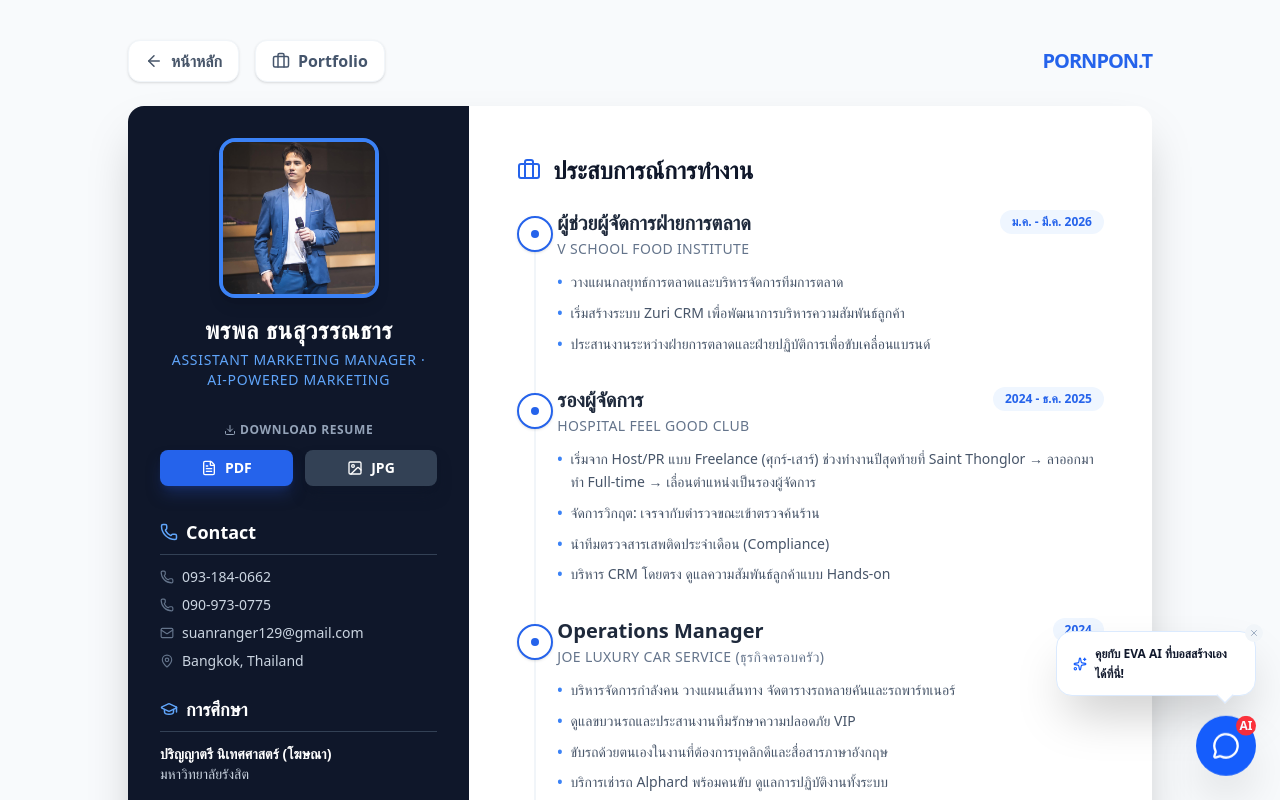
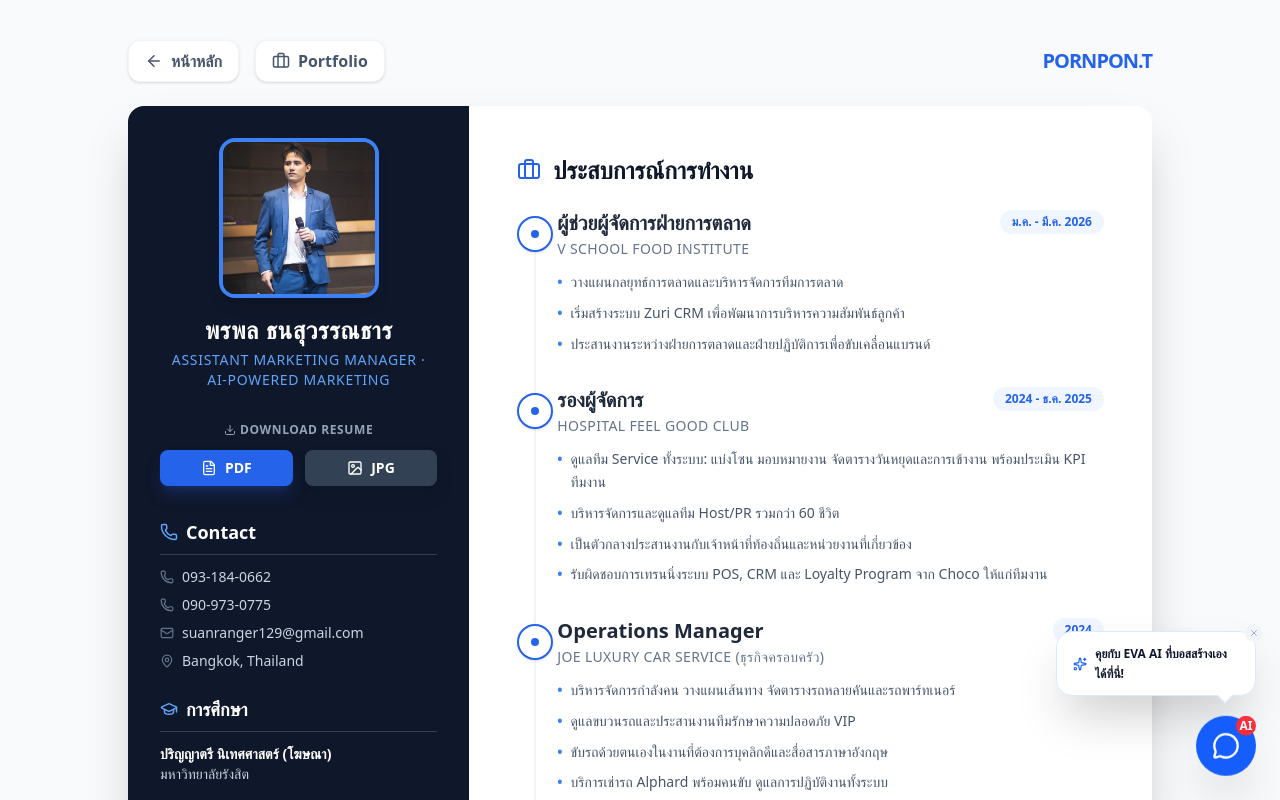
Before and after one commit to Freshair129/resume, a React (Vite) app: page /resume in a window 1280 px wide. Shown: the top 800 px of the page. Built offline with nearby package versions, Linux system fonts and the light colour scheme.

Commit message:
feat: update resume experience for Hospital Feel Good Club (Deputy Manager)

```diff
--- a/src/data/translations.js
+++ b/src/data/translations.js
@@ -48,9 +48,9 @@ export const th = {
             {
                 title: "รองผู้จัดการ",
                 company: "Hospital Feel Good Club",
-                period: "2024 - 2025",
+                period: "2024 - ธ.ค. 2025",
                 type: "Full-Time",
-                desc: "เริ่มจาก Host/PR แบบ Freelance (ศุกร์-เสาร์) ช่วงทำงานปีสุดท้ายที่ Saint Thonglor → ลาออกมาทำ Full-time → เลื่อนตำแหน่งเป็นรองผู้จัดการ 6 เดือน → ลาออก ธ.ค. 2025 ดูแลบริหารจัดการร้าน, จัดการวิกฤต (เจรจากับตำรวจขณะตรวจค้น), นำทีมตรวจสารเสพติดประจำเดือน, บริหาร CRM โดยตรง"
+                desc: "เริ่มจาก Host/PR แบบ Freelance (ศุกร์-เสาร์) ช่วงทำงานปีสุดท้ายที่ Saint Thonglor → ลาออกมาทำ Full-time → เลื่อนตำแหน่งเป็นรองผู้จัดการ 6 เดือน → ลาออก ธ.ค. 2025 ดูแลบริหารจัดการทีม Service (จัดโซน/มอบหมายงาน/ตารางเวร/ประเมิน KPI), ดูแลทีม Host/PR กว่า 60 ชีวิต, ประสานงานเจ้าหน้าที่ท้องถิ่น, และเทรนนิ่งระบบ POS/CRM จาก Choco"
             },            {
                 title: "Operations Manager",
                 company: "Joe Luxury Car Service (ธุรกิจครอบครัว)",
@@ -142,10 +142,10 @@ export const th = {
                 title: "รองผู้จัดการ",
                 company: "Hospital Feel Good Club",
                 period: "2024 - ธ.ค. 2025",
-                responsibility1: "เริ่มจาก Host/PR แบบ Freelance (ศุกร์-เสาร์) ช่วงทำงานปีสุดท้ายที่ Saint Thonglor → ลาออกมาทำ Full-time → เลื่อนตำแหน่งเป็นรองผู้จัดการ",
-                responsibility2: "จัดการวิกฤต: เจรจากับตำรวจขณะเข้าตรวจค้นร้าน",
-                responsibility3: "นำทีมตรวจสารเสพติดประจำเดือน (Compliance)",
-                responsibility4: "บริหาร CRM โดยตรง ดูแลความสัมพันธ์ลูกค้าแบบ Hands-on"
+                responsibility1: "ดูแลทีม Service ทั้งระบบ: แบ่งโซน มอบหมายงาน จัดตารางวันหยุดและการเข้างาน พร้อมประเมิน KPI ทีมงาน",
+                responsibility2: "บริหารจัดการและดูแลทีม Host/PR รวมกว่า 60 ชีวิต",
+                responsibility3: "เป็นตัวกลางประสานงานกับเจ้าหน้าที่ท้องถิ่นและหน่วยงานที่เกี่ยวข้อง",
+                responsibility4: "รับผิดชอบการเทรนนิ่งระบบ POS, CRM และ Loyalty Program จาก Choco ให้แก่ทีมงาน"
             },            operationsManager: {
                 title: "Operations Manager",
                 company: "Joe Luxury Car Service (ธุรกิจครอบครัว)",
```
